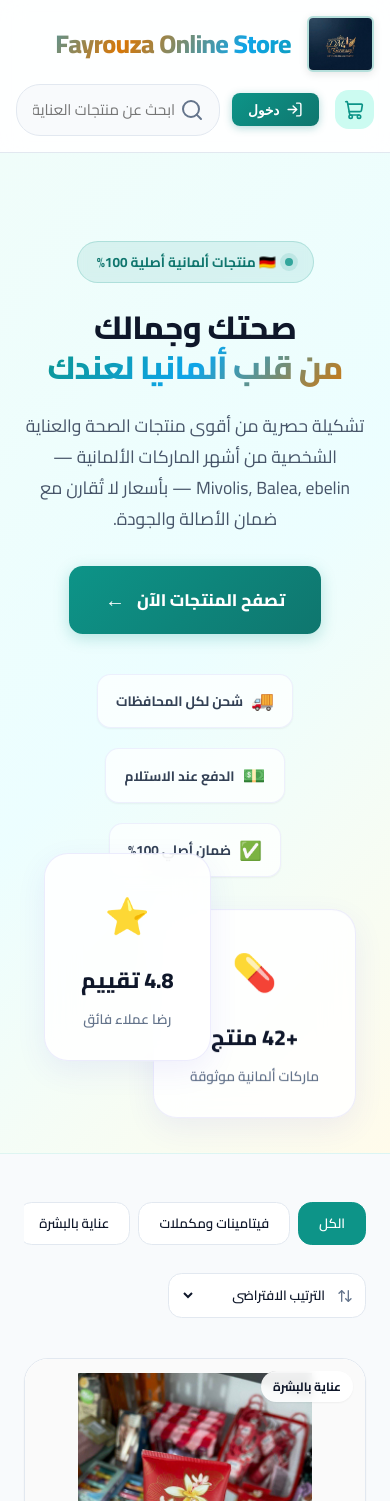
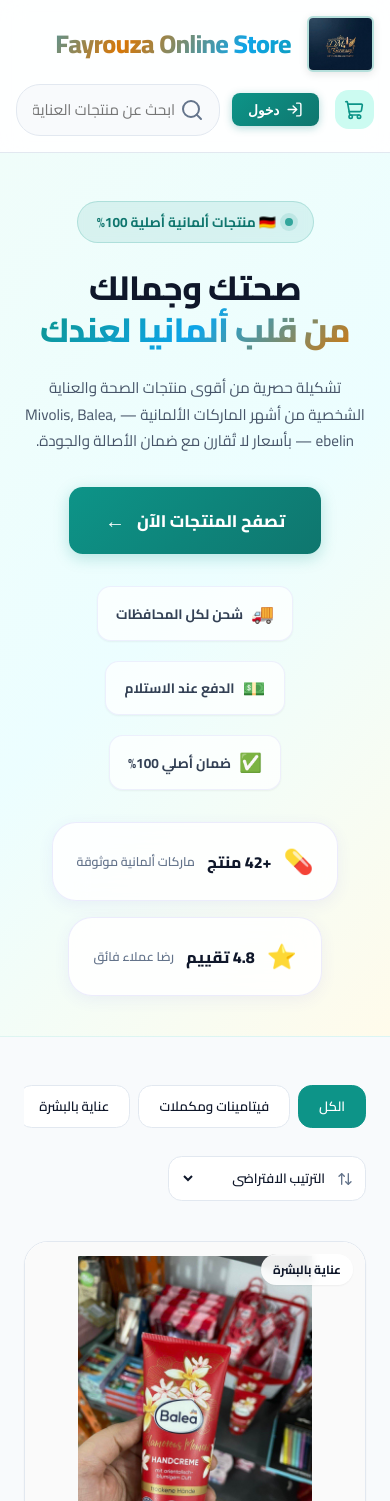
Before and after one commit to HEMASAMIR/Online_store, a Next.js app: page / in a window 390 px wide. Shown: the top 1501 px of the page. Built offline with nearby package versions, Linux system fonts and the light colour scheme.

Commit message:
fix: hero cards mobile overlap on storefront

```diff
--- a/app/page.module.css
+++ b/app/page.module.css
@@ -3011,6 +3011,80 @@
 }
 
 /* ===========================
+   HERO MOBILE RESPONSIVE
+   =========================== */
+@media (max-width: 768px) {
+  .heroContainer {
+    grid-template-columns: 1fr;
+    gap: 2rem;
+  }
+
+  .heroTitle {
+    font-size: 2.1rem;
+  }
+
+  .heroSub {
+    font-size: 0.95rem;
+  }
+
+  /* Hide the floating absolute-positioned cards area */
+  .heroVisual {
+    display: none;
+  }
+
+  /* Show two inline stat cards below the hero text */
+  .heroContent::after {
+    content: none;
+  }
+
+  .trustRow {
+    margin-top: 0.5rem;
+  }
+
+  .heroSection {
+    padding: 3rem 0 2.5rem;
+  }
+}
+
+/* Show glass cards as a simple inline row on mobile */
+@media (max-width: 768px) {
+  .heroGlassCard,
+  .heroGlassCard2 {
+    position: static;
+    animation: none;
+    padding: 1rem 1.5rem;
+    box-shadow: 0 4px 16px rgba(79, 70, 229, 0.07);
+    flex-direction: row;
+    gap: 0.75rem;
+    align-items: center;
+  }
+
+  /* Create a flex container to show both cards inline */
+  .heroVisual {
+    display: flex !important;
+    position: static !important;
+    height: auto !important;
+    flex-direction: row;
+    gap: 1rem;
+    justify-content: center;
+    flex-wrap: wrap;
+  }
+
+  .glassCardEmoji {
+    font-size: 1.5rem;
+    margin-bottom: 0;
+  }
+
+  .glassCardTitle {
+    font-size: 1rem;
+  }
+
+  .glassCardSub {
+    font-size: 0.78rem;
+  }
+}
+
+/* ===========================
    TOAST NOTIFICATION
    =========================== */
 .toastOverlay {
```
